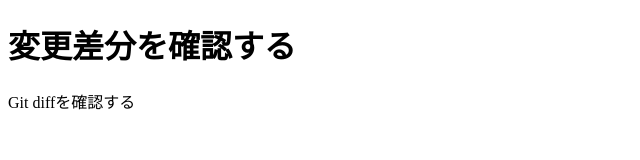
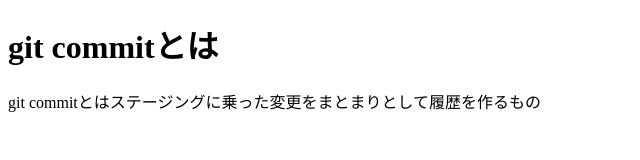
Before and after one commit to yuukiyamagata/git_practice, a plain HTML site: page index.html in a window 1280 px wide. Shown: the whole page, without its empty margins (0-640 px from the left). Drawn offline with Linux system fonts and the light colour scheme.

Commit message:
git commitの説明をindex.html に追加

```diff
--- a/index.html
+++ b/index.html
@@ -8,8 +8,8 @@
   <title>Gitのレクチャー</title>
 </head>
 <body>
-  <h1>変更差分を確認する</h1>
-  <p>Git diffを確認する</p>
+  <h1>git commitとは</h1>
+  <p>git commitとはステージングに乗った変更をまとまりとして履歴を作るもの</p>
 
   <script src="app.js"></script>
 </body>
```
